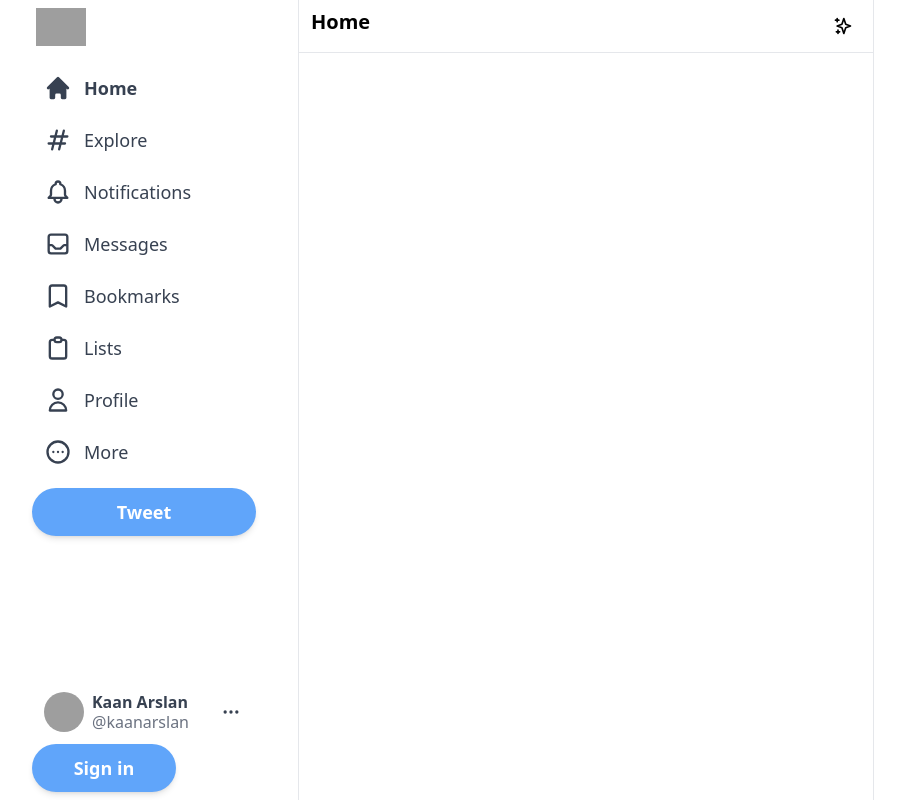
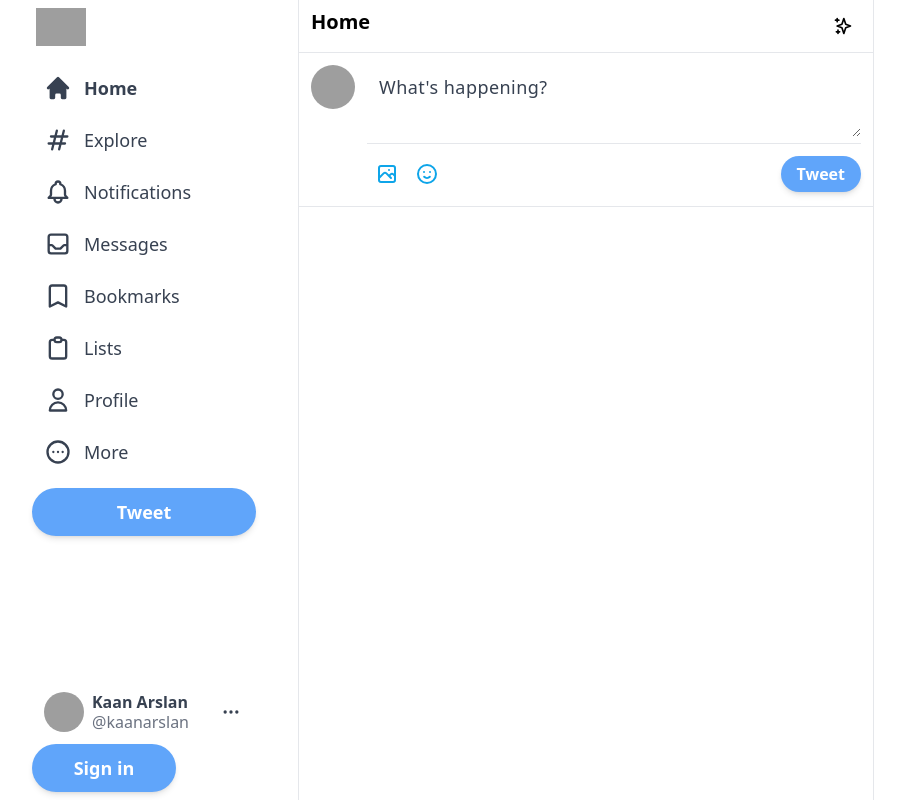
Before and after one commit to KaanArslan19/Twitter-clone, a Next.js app: page / in a window 1280 px wide. Shown: the whole page, without its empty margins (72-977 px from the left). Built offline with nearby package versions, Linux system fonts and the light colour scheme; grey boxes are pictures that could not be loaded.

Commit message:
input section of the feed component added

```diff
--- a/components/Feed.js
+++ b/components/Feed.js
@@ -1,4 +1,5 @@
 import { SparklesIcon } from "@heroicons/react/outline";
+import Input from "./Input";
 
 
 export default function Feed() {
@@ -9,7 +10,20 @@
       <SparklesIcon className="h-5" />
     </div>
   </div>
-
+  <Input />
+  {/* <AnimatePresence>
+    {posts.map((post) => (
+      <motion.div
+        key={post.id}
+        initial={{ opacity: 0 }}
+        animate={{ opacity: 1 }}
+        exit={{ opacity: 0 }}
+        transition={{ duration: 1 }}
+      >
+        <Post key={post.id} id={post.id} post={post} />
+      </motion.div>
+    ))}
+  </AnimatePresence> */}
 </div>
 );
 }
--- /dev/null
+++ b/components/Input.js
@@ -0,0 +1,25 @@
+import { EmojiHappyIcon, PhotographIcon } from "@heroicons/react/outline";
+
+export default function Input() {
+  return (
+    <div className="flex  border-b border-gray-200 p-3 space-x-3">
+      <img
+        src="https://media.licdn.com/dms/image/C5603AQEwcVLC21NRIg/profile-displayphoto-shrink_800_800/0/1521533582779?e=1677715200&v=beta&t=BtSAsHZSYbvagJ9wqj5zBFrYbL-6yLObiTizBY4GTj4"
+        alt="user-img"
+        className="h-11 w-11 rounded-full cursor-pointer hover:brightness-95"
+      />
+      <div className="w-full divide-y divide-gray-200">
+        <div className="">
+          <textarea className="w-full border-none focus:ring-0 text-lg placeholder-gray-700 tracking-wide min-h-[50px] text-gray-700" rows="2" placeholder="What's happening?"></textarea>
+        </div>
+        <div className="flex items-center justify-between pt-2.5">
+            <div className="flex">
+                <PhotographIcon className="h-10 w-10 hoverEffect p-2 text-sky-500 hover:bg-sky-100"/>
+                <EmojiHappyIcon className="h-10 w-10 hoverEffect p-2 text-sky-500 hover:bg-sky-100"/>
+            </div>
+            <button className="bg-blue-400 text-white px-4 py-1.5 rounded-full font-bold shadow-md hover:brightness-95 disabled:opacity-50">Tweet</button>
+        </div>
+      </div>
+    </div>
+  );
+}
--- a/components/Sidebar.js
+++ b/components/Sidebar.js
@@ -58,7 +58,7 @@
           <div className="hoverEffect text-gray-700 flex items-center justify-center xl:justify-start mt-auto">
             <img
 
-             src="../assets/linkedinphoto.jpeg"
+             src="https://media.licdn.com/dms/image/C5603AQEwcVLC21NRIg/profile-displayphoto-shrink_800_800/0/1521533582779?e=1677715200&v=beta&t=BtSAsHZSYbvagJ9wqj5zBFrYbL-6yLObiTizBY4GTj4"
               alt="user-img"
               className="h-10 w-10 rounded-full xl:mr-2"
             />
--- a/package.json
+++ b/package.json
@@ -18,6 +18,7 @@
     "react-dom": "18.2.0"
   },
   "devDependencies": {
+    "@tailwindcss/forms": "^0.5.3",
     "autoprefixer": "^10.4.13",
     "postcss": "^8.4.20",
     "tailwindcss": "^3.2.4"
--- a/tailwind.config.js
+++ b/tailwind.config.js
@@ -6,5 +6,7 @@
   theme: {
     extend: {},
   },
-  plugins: [],
+  plugins: [
+    require('@tailwindcss/forms'),
+  ],
 }
```
Also changed, not shown: 1 other file (tests, documents, lock files or other folders).
